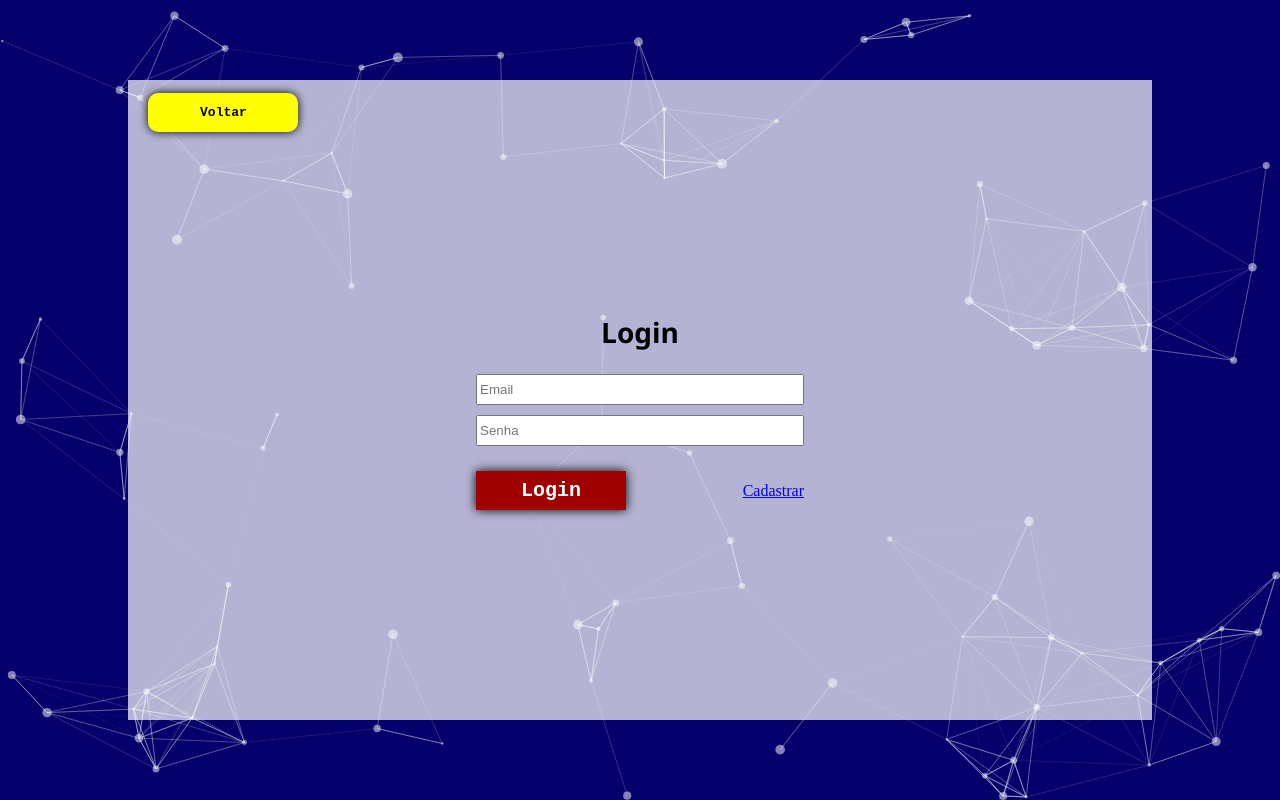
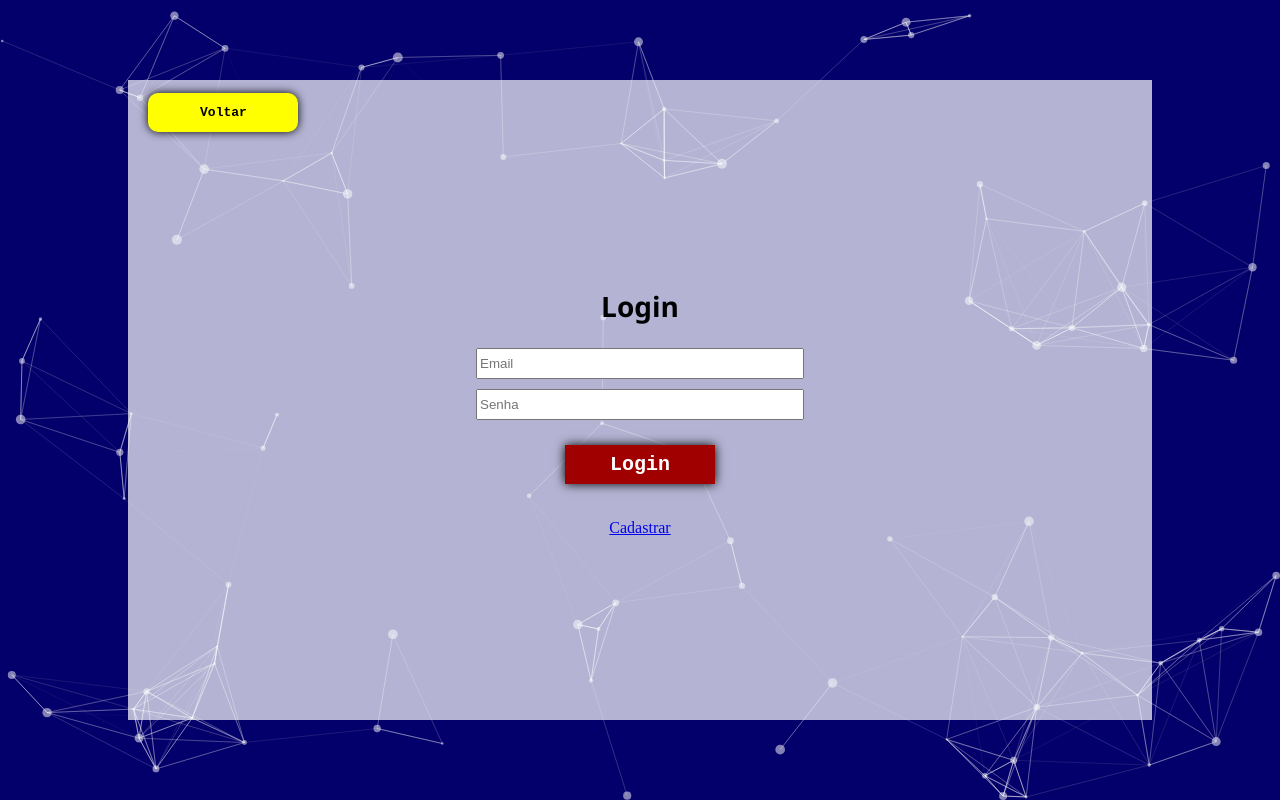
Before and after one commit to otavio3445/challenge, a React (Create React App) app: page /loginCandidato in a window 1280 px wide. Built offline with nearby package versions, Linux system fonts and the light colour scheme.

Commit message:
minor fix

```diff
--- a/src/Cadastro/index.jsx
+++ b/src/Cadastro/index.jsx
@@ -143,7 +143,7 @@ function Cadastro() {
         {page01()}
       </div>
       {showModal && modalTeste()}
-      <div className="backBtn" onClick={() => window.location.href = "/"}>
+      <div className="backBtn" onClick={() => window.location.href = "/loginCandidato"}>
         Sair
       </div>
     </div>
--- a/src/index.css
+++ b/src/index.css
@@ -348,14 +348,11 @@ body {
 }
 
 .orderBtnsLogin {
-  display: flex;
-  justify-content: space-between;
-  align-items: center;
   margin-top: 15px;
 }
 
-.orderBtnsLogin>.btnLogin {
-  margin: 0;
+.orderBtnsLogin > .btnLogin{
+  margin-bottom: 35px;
 }
 
 .containerPerfil {
```
